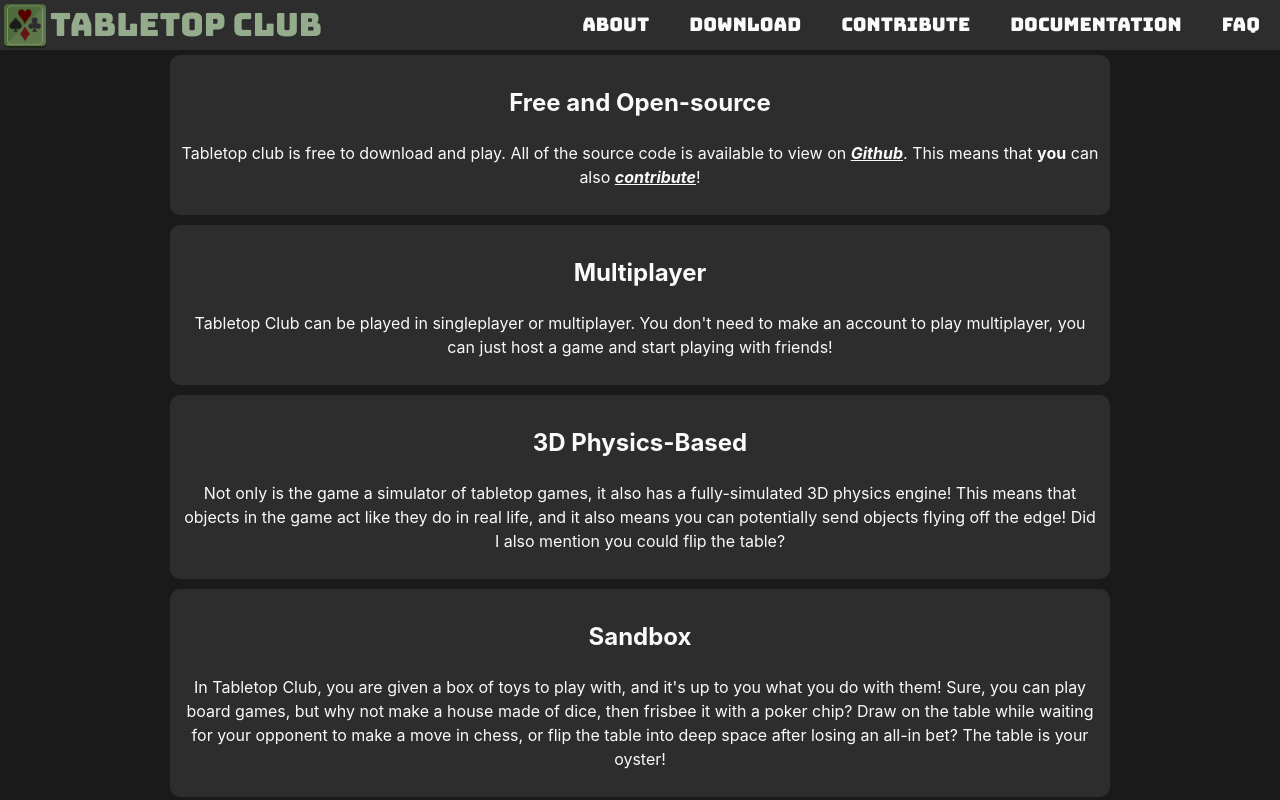
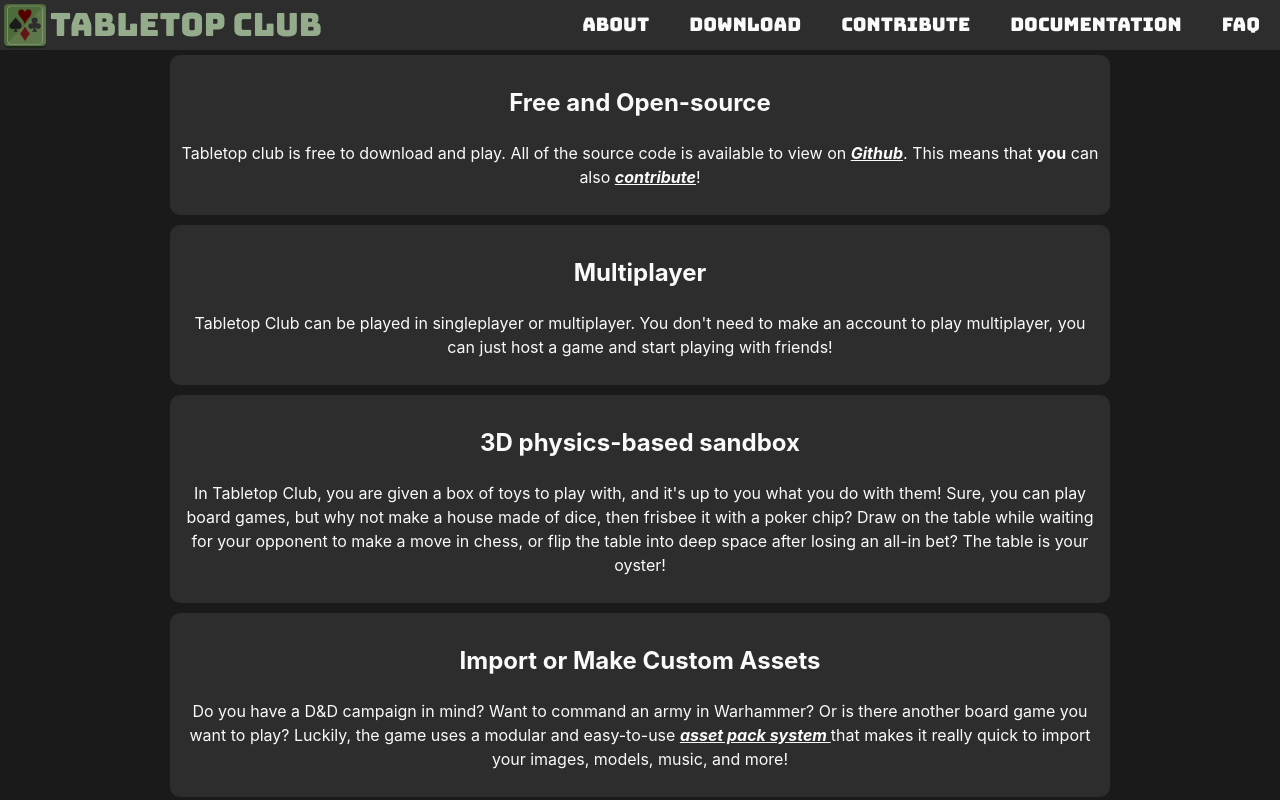
Before and after one commit to Somgonk/TabletopClub, a Vue app: page / in a window 1280 px wide. Both pictures are taken after a click on the link "About". Shown: the part 749-1549 px from the top of the page. Built offline with nearby package versions, Linux system fonts and the light colour scheme.

Commit message:
text fixes

```diff
--- a/src/views/Home.vue
+++ b/src/views/Home.vue
@@ -30,29 +30,12 @@ import Slideshow from "../components/Slideshow.vue";
           </p>
         </div>
         <div class="explanation">
-          <h2>3D Physics-Based</h2>
-          <p>
-            Not only is the game a simulator of tabletop games, it also has a fully-simulated 3D physics engine!
-            This means that objects in the game act like they do in real life,
-            and it also means you can potentially send objects flying off the edge!
-            Did I also mention you could flip the table?
-          </p>
-        </div>
-        <div class="explanation">
-          <h2>Sandbox</h2>
+          <h2>3D physics-based sandbox</h2>
           <p>
             In Tabletop Club, you are given a box of toys to play with, and it's up to you what you do with them!
             Sure, you can play board games, but why not make a house made of dice, then frisbee it with a poker chip?
             Draw on the table while waiting for your opponent to make a move in chess,
             or flip the table into deep space after losing an all-in bet? The table is your oyster!
-          </p>
-        </div>
-        <div class="explanation">
-          <h2>Tabletop Board Game</h2>
-          <p>
-            The game is designed to allow you to play your favourite tabletop board games
-            by effectively giving you a box of toys to play with (which include things like cards, dice, game pieces,
-            and more), and it's up to you what you do with what you're given!
           </p>
         </div>
         <div class="explanation">
@@ -69,8 +52,6 @@ import Slideshow from "../components/Slideshow.vue";
           </p>
         </div>
       </div>
-
-
     </div>
   </div>
 </template>
```
Also changed, not shown: 13 other files (tests, documents, lock files or other folders).
